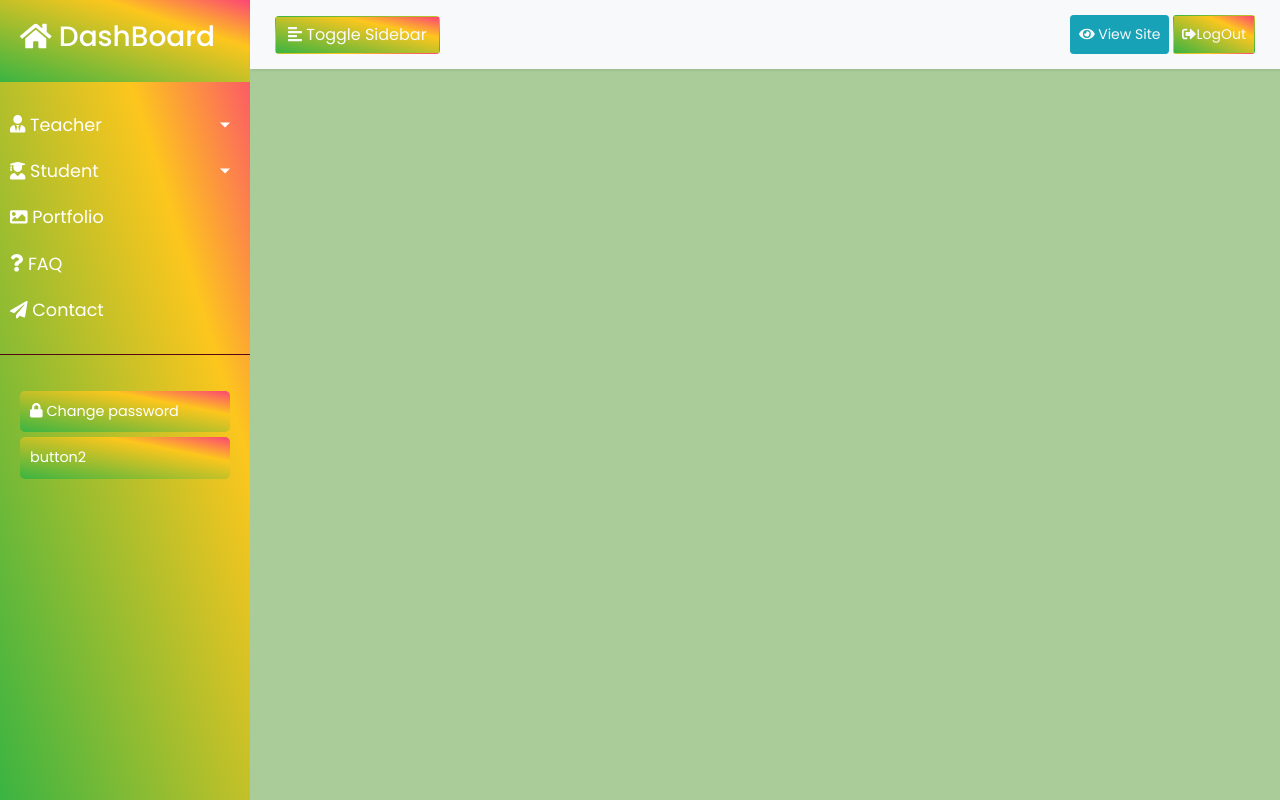
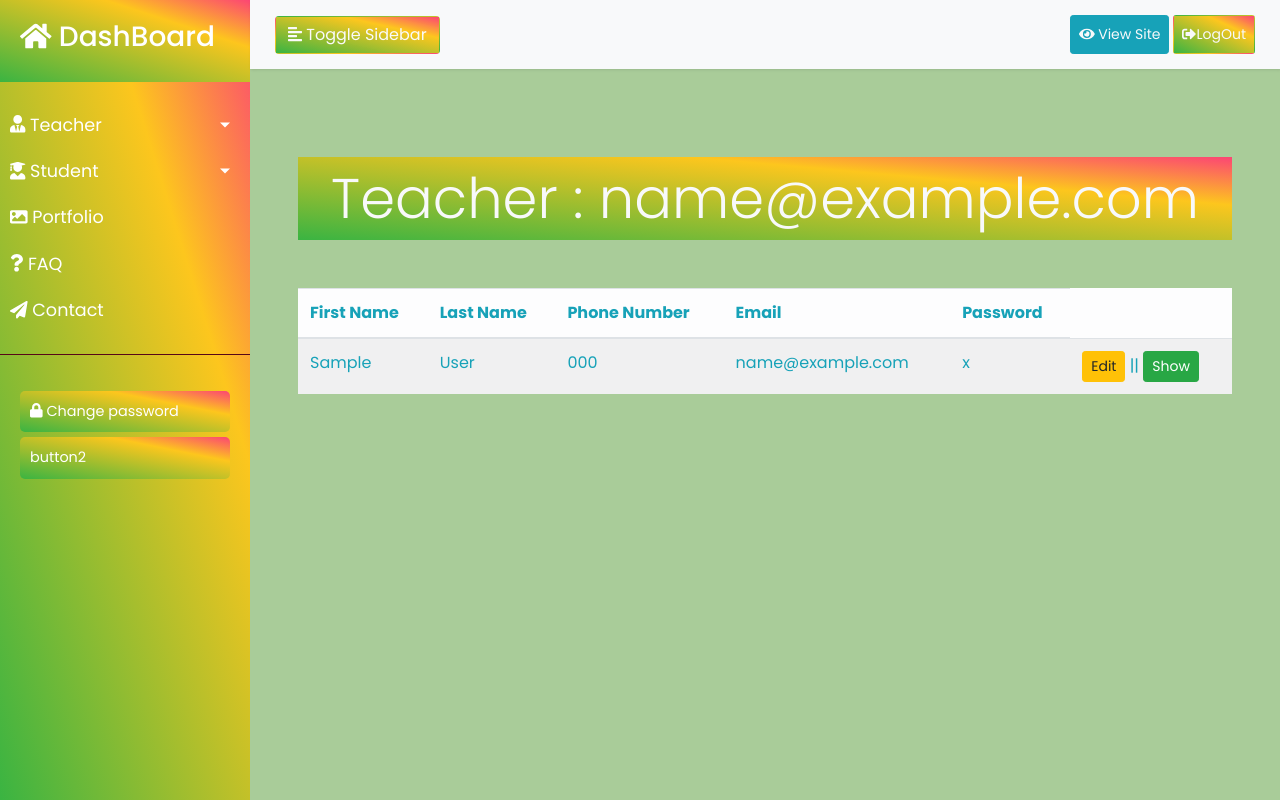
Before and after one commit to MdFayshal/dashboradtest, a PHP site: page /t_index.php in a window 1280 px wide. Run offline with PHP 8.4, Linux system fonts and the light colour scheme; the visitor is signed in with stand-in values (Sample User, id 1); tables that the repository leaves empty or names only in its code hold one stand-in row (values such as "Sample post"); some libraries are stand-ins or nearby versions.

Commit message:
t_indexupdate

```diff
--- a/t_index.php
+++ b/t_index.php
@@ -4,6 +4,7 @@
 
         header("location:teacherlogin.php");
     }
+    require_once('database.php');
 ?>
 <!DOCTYPE html>
 <html>
@@ -135,6 +136,47 @@ Change password</a>
 
             </section>
 <!--END section-->
+<?php
+  $email = $_SESSION['teacheremail'];
+ $info = "SELECT * FROM teachers WHERE email ='$email' ";
+ $result = mysqli_query($connection,$info);
+?>
+
+
+
+    <div class="p-5">
+            <h1 class="display-4 text-center text-light py-2 rgb mb-5"><?php echo 'Teacher : '.$email ?></h1>
+
+            <table class="table table-light table-striped text-info">
+                <thead>
+                    <tr>
+                    <th scope="col">First Name</th>
+                    <th scope="col">Last Name</th>
+                    <th scope="col">Phone Number</th>
+                    <th scope="col">Email</th>
+                    <th scope="col">Password</th>
+                    </tr>
+                </thead>
+                <tbody>
+                <?php
+                while ($lop=mysqli_fetch_assoc($result)){
+                ?>
+                    <tr>
+                    <td class="text-info "><?php echo $lop['first_name'];?></td>
+                    <td class="text-info "><?php echo $lop['last_name'];?></td>
+                    <td class="text-info "><?php echo $lop['mobile'];?></td>
+                    <td class="text-info "><?php echo $lop['email'];?></td>
+                    <td class="text-info "><?php echo $lop['teacher_pass'];?></td>
+
+                    <td class="text-info ">
+                    <a href="teacheredit.php?id=<?php echo $lop['id'];?>" class="btn btn-sm btn-warning">Edit</a> ||
+                    <a href="teachershow.php?id=<?php echo $lop['id'];?>" class="btn btn-sm btn-success">Show</a>
+                    </td>
+                    </tr>
+                <?php }?>
+                </tbody>
+            </table>
+    </div>
 
         </div>
 
```
